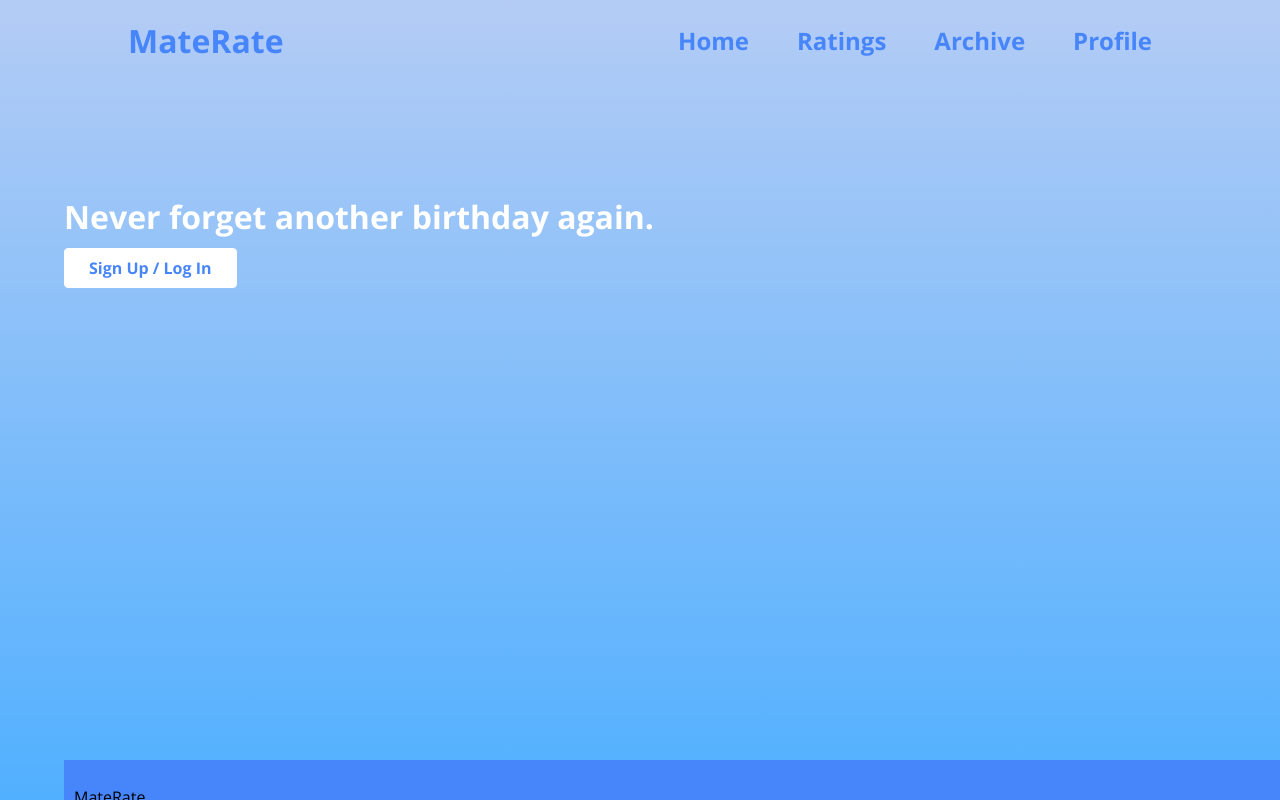
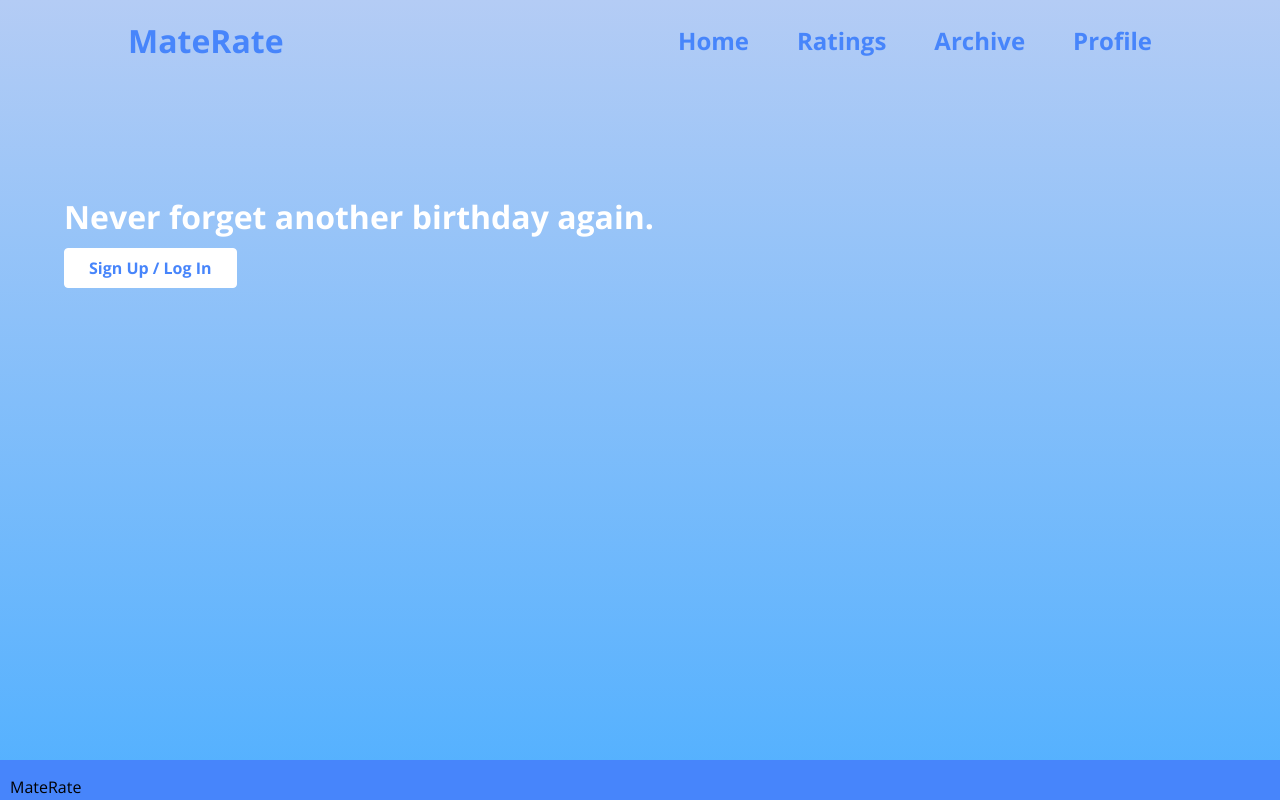
Before and after one commit to EvanDyce/stormhacks-2023, a React (Create React App) app in the folder stormhacks-react/: page / in a window 1280 px wide. Built offline with nearby package versions, Linux system fonts and the light colour scheme.

Commit message:
fixed footer

```diff
--- a/stormhacks-react/src/components/layout/Layout.js
+++ b/stormhacks-react/src/components/layout/Layout.js
@@ -7,6 +7,9 @@ function Layout(props) {
         <main className={classes.main}>
             {props.children}
         </main>
+        <footer>
+            <p>MateRate</p>
+        </footer>
     </div>
 }
 
--- a/stormhacks-react/src/index.css
+++ b/stormhacks-react/src/index.css
@@ -23,7 +23,7 @@ h2 {
 
 footer {
   position: fixed;
-  padding: 10px 10px 0px 10px;
+  padding: 0px 10px 0px 10px;
   bottom: 0;
   width: 100%;
   /* Height of the footer*/
--- a/stormhacks-react/src/pages/HomePage.js
+++ b/stormhacks-react/src/pages/HomePage.js
@@ -7,9 +7,6 @@ function HomePage() {
             <div className={classes.actions}>
                 <button>Sign Up / Log In</button>
             </div>
-            <footer>
-                <p>MateRate</p>
-            </footer>
         </section>);
 }
 
```
